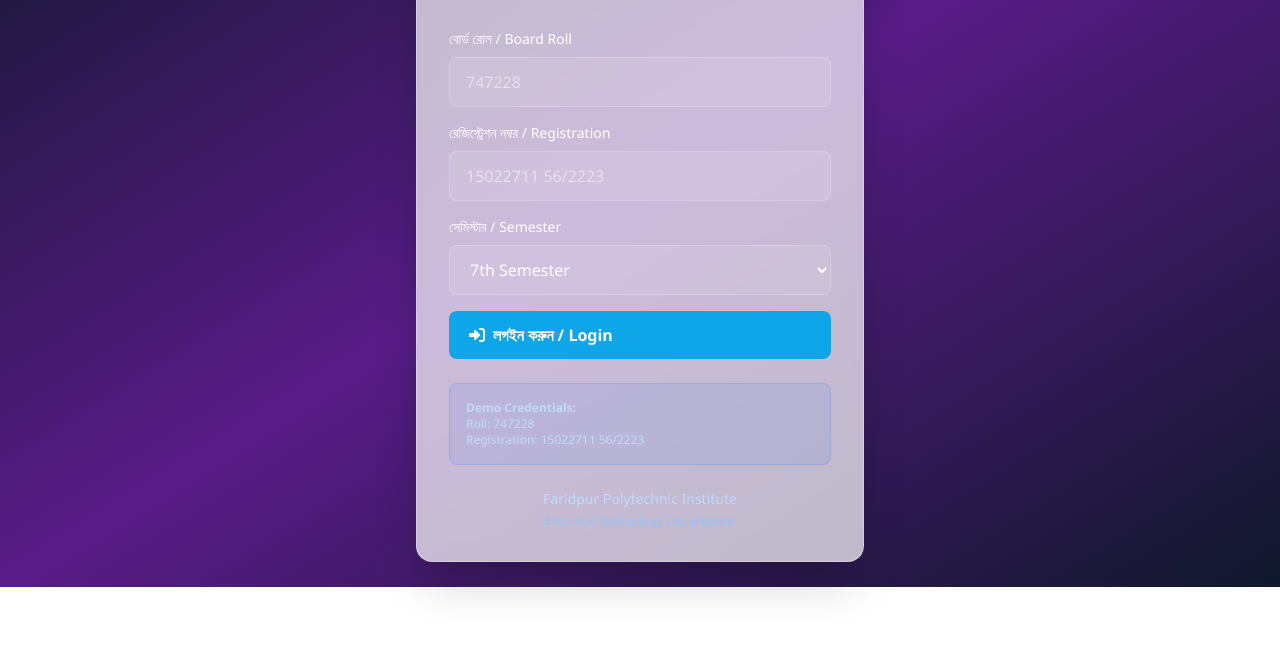
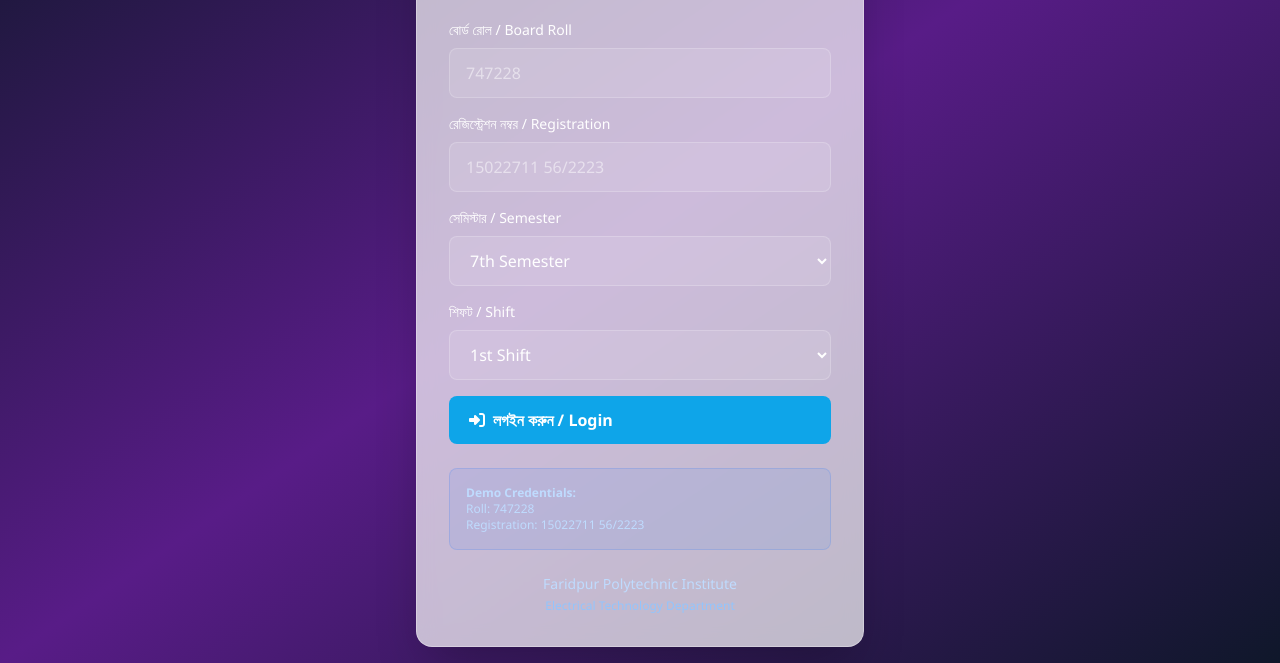
Before and after one commit to arifulislamador01-dotcom/ET, a website: page index.html in a window 1280 px wide. Shown: the part 213-876 px from the top of the page. Before the commit the page ends 800 px from the top, so only its background shows below. Drawn offline with nearby package versions, Linux system fonts and the light colour scheme.

Commit message:
Update semester and shift selection in index.html

```diff
--- a/index.html
+++ b/index.html
@@ -625,8 +625,22 @@
 
                                     <div>
                                         <label class="block text-sm font-medium text-white mb-2">সেমিস্টার / Semester</label>
-                                        <select class="w-full px-4 py-3 rounded-lg bg-white/10 border border-white/20 text-white focus:outline-none focus:ring-2 focus:ring-blue-400">
-                                            <option value="7">7th Semester</option>
+                                        <select name="semester" class="w-full px-4 py-3 rounded-lg bg-white/10 border border-white/20 text-white [&>option]:text-gray-900 focus:outline-none focus:ring-2 focus:ring-blue-400">
+                                            <option value="1">1st Semester</option>
+                                            <option value="2">2nd Semester</option>
+                                            <option value="3">3rd Semester</option>
+                                            <option value="4">4th Semester</option>
+                                            <option value="5">5th Semester</option>
+                                            <option value="6">6th Semester</option>
+                                            <option value="7" selected>7th Semester</option>
+                                        </select>
+                                    </div>
+
+                                    <div>
+                                        <label class="block text-sm font-medium text-white mb-2">শিফট / Shift</label>
+                                        <select name="shift" class="w-full px-4 py-3 rounded-lg bg-white/10 border border-white/20 text-white [&>option]:text-gray-900 focus:outline-none focus:ring-2 focus:ring-blue-400">
+                                            <option value="1" selected>1st Shift</option>
+                                            <option value="2">2nd Shift</option>
                                         </select>
                                     </div>
 
```
